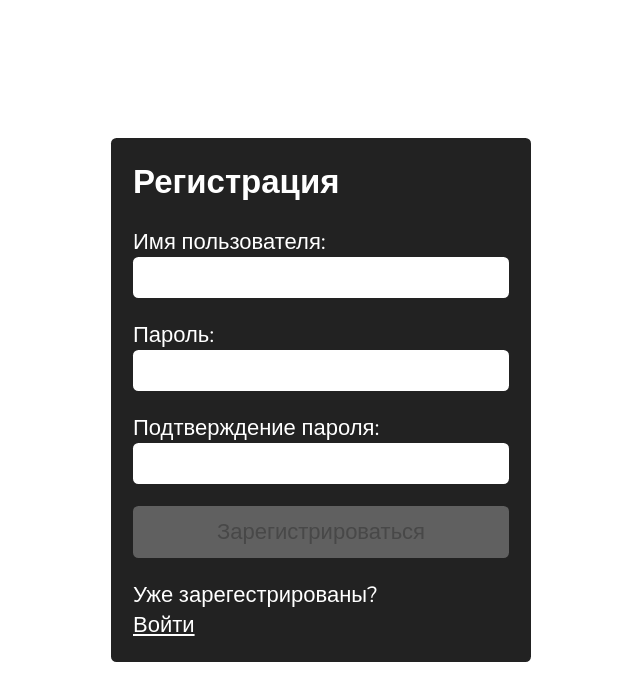
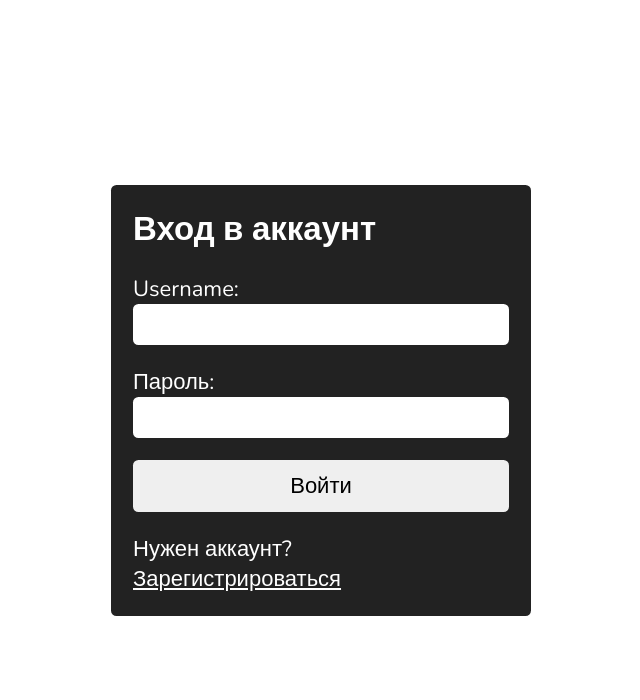
Before and after one commit to NikDoe/auth-frontend, a React (Create React App) app: page / in a window 1280 px wide. Shown: the top 700 px of the page, without its empty margins (319-959 px from the left). Built offline with nearby package versions, Linux system fonts and the light colour scheme.

Commit message:
feature(schedule): add login form jsx

```diff
--- a/src/App.js
+++ b/src/App.js
@@ -1,10 +1,11 @@
-// import useAxiosFetch from './hooks/useAxiosFetch';
+import Login from './components/Login';
 import Register from './components/Register';
 
 function App() {
 	return (
 		<main className="App">
-			<Register />
+			{/* <Register /> */}
+			<Login />
 		</main>
 	);
 }
--- /dev/null
+++ b/src/components/Login.jsx
@@ -0,0 +1,57 @@
+import { useRef, useState, useEffect } from 'react';
+
+const Login = () => {
+    const userRef = useRef();
+    const errRef = useRef();
+
+    const [user, setUser] = useState('');
+    const [pwd, setPwd] = useState('');
+    const [errMsg, setErrMsg] = useState('');
+    const [success, setSuccess] = useState(false);
+
+    useEffect(() => {
+        userRef.current.focus();
+    }, [])
+
+    useEffect(() => {
+        setErrMsg('');
+    }, [user, pwd])
+
+    return (
+        <section>
+                    <p ref={errRef} className={errMsg ? "errmsg" : "offscreen"} aria-live="assertive">{errMsg}</p>
+                    <h1>Вход в аккаунт</h1>
+                    <form>
+                        <label htmlFor="username">Username:</label>
+                        <input
+                            type="text"
+                            id="username"
+                            ref={userRef}
+                            autoComplete="off"
+                            onChange={(e) => setUser(e.target.value)}
+                            value={user}
+                            required
+                        />
+
+                        <label htmlFor="password">Пароль:</label>
+                        <input
+                            type="password"
+                            id="password"
+                            onChange={(e) => setPwd(e.target.value)}
+                            value={pwd}
+                            required
+                        />
+                        <button>Войти</button>
+                    </form>
+                    <p>
+                        Нужен аккаунт?<br />
+                        <span className="line">
+                            {/*put router link here*/}
+                            <a href="#">Зарегистрироваться</a>
+                        </span>
+                    </p>
+                </section>
+    )
+}
+
+export default Login;
```
